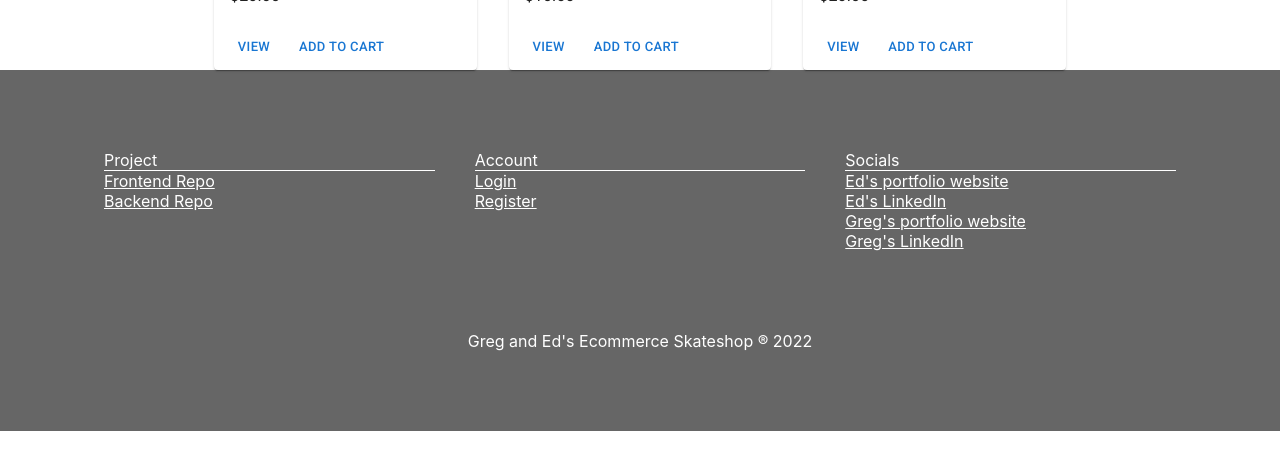
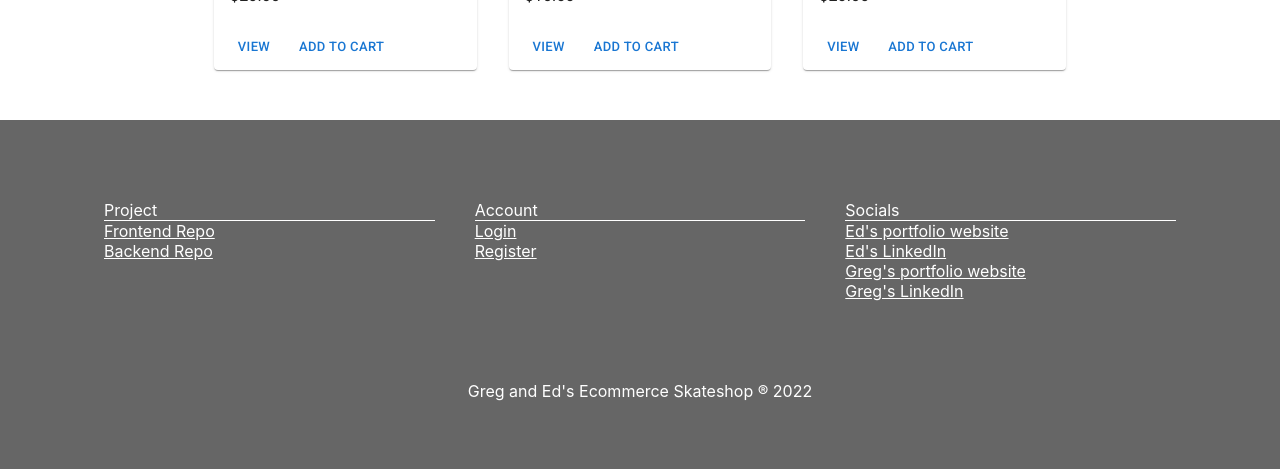
Before and after one commit to CabralE/skate-shop-ecommerce-client, a React (Create React App) app: page /show/1 in a window 1280 px wide. Shown: the part 1754-2223 px from the top of the page. Before the commit the page ends 2185 px from the top, so only its background shows below. Built offline with nearby package versions, Linux system fonts and the light colour scheme; no server answers.

Commit message:
adding padding top to footer

```diff
--- a/src/App.css
+++ b/src/App.css
@@ -283,3 +283,11 @@
 } */
 
 /* -------------------------------------------------------------------------------- */
+
+
+
+/* ---------- Footer ---------- */
+
+.footer-container {
+  padding: 50px 0 0 0;
+}
--- a/src/Components/Footer/Footer.js
+++ b/src/Components/Footer/Footer.js
@@ -5,7 +5,7 @@ import Link from '@mui/material/Link'
 
 function Footer(props) {
   return (
-    <footer>
+    <footer className="footer-container">
       <Box
         px={{ xs:3, sm:10}}
         py={{ xs:5, sm:10}}
```
